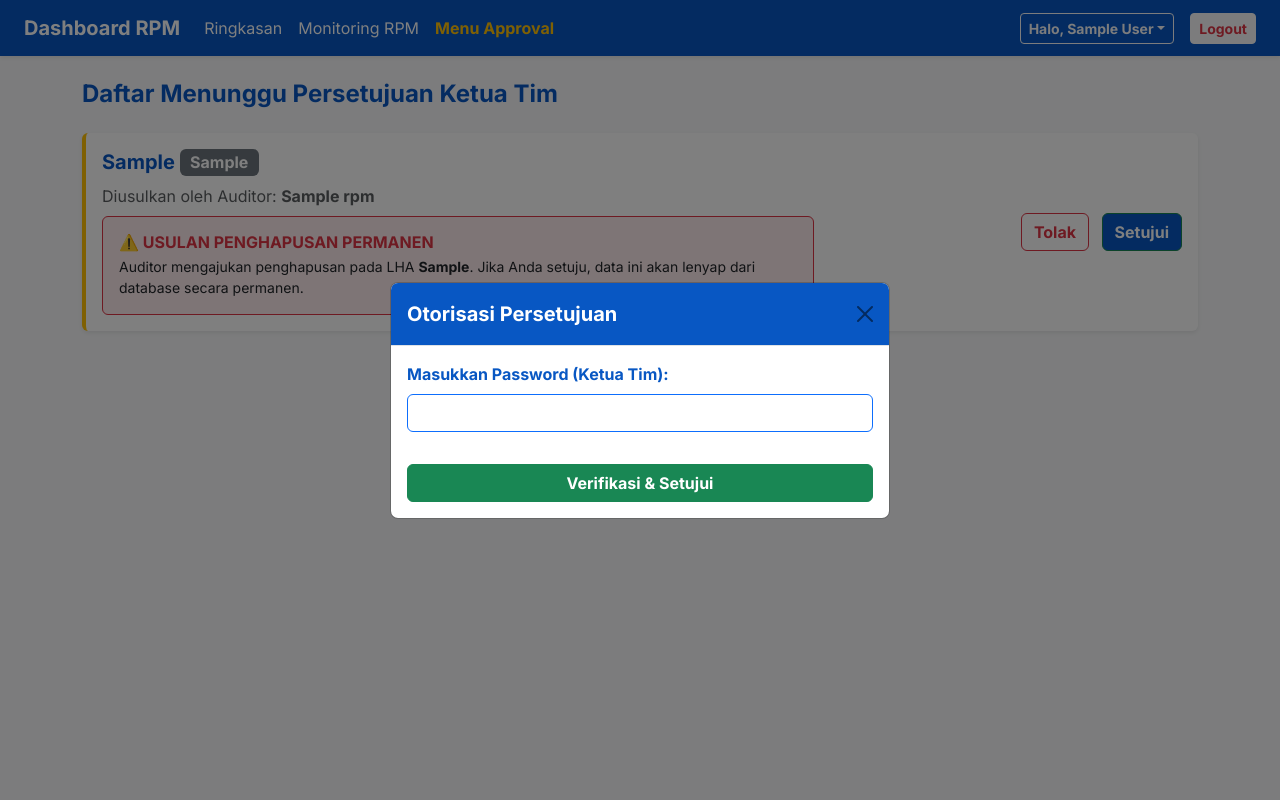
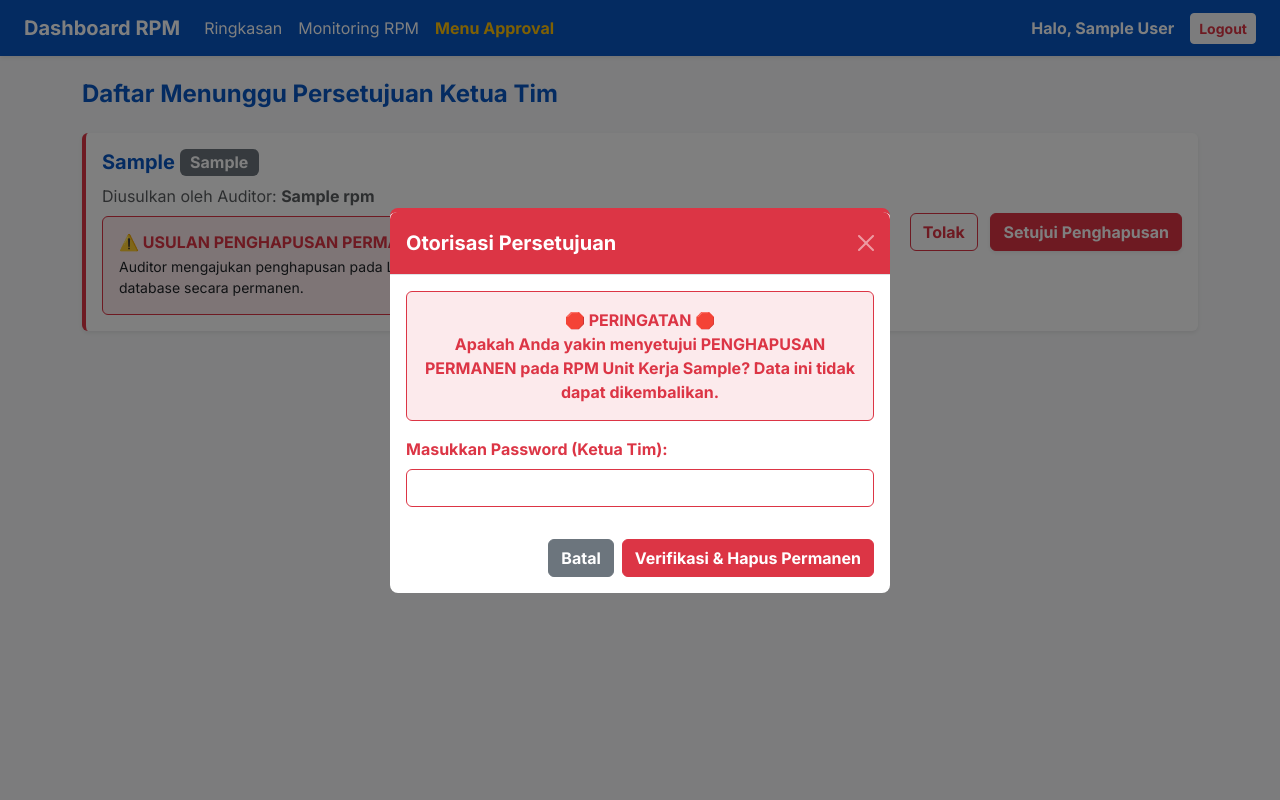
Before and after one commit to TasserFace/Dashboard-Audit-RPM, a Flask app: template templates/approval.html in a window 1280 px wide, after a click on "Setujui Penghapusan". Run offline with Flask 3, Linux system fonts and the light colour scheme; the template is opened without the code that fills it: values that come from a table or form of the project are taken from there, others are empty; the visitor is signed in with stand-in values (Sample User, id 1); tables that the repository leaves empty hold one stand-in row (values such as "Sample post").

Commit message:
Update approval.html

```diff
--- a/templates/approval.html
+++ b/templates/approval.html
@@ -19,13 +19,7 @@
                     <li class="nav-item"><a class="nav-link active fw-bold text-warning" href="/approval">Menu Approval</a></li>
                 </ul>
                 <div class="d-flex text-white align-items-center ms-auto">
-                    <!-- Dropdown Fitur Ganti WA -->
-                    <div class="dropdown me-3">
-                        <button class="btn btn-sm btn-outline-light dropdown-toggle fw-bold" type="button" data-bs-toggle="dropdown">Halo, {{ session['nama_lengkap'] }}</button>
-                        <ul class="dropdown-menu dropdown-menu-end shadow-sm">
-                            <li><a class="dropdown-item fw-bold text-nusantara" href="#" data-bs-toggle="modal" data-bs-target="#modalUpdateWA">📱 Ganti No. WA</a></li>
-                        </ul>
-                    </div>
+                    <span class="me-3 fw-bold">Halo, {{ session['nama_lengkap'] }}</span>
                     <a href="/logout" class="btn btn-sm btn-light text-danger fw-bold">Logout</a>
                 </div>
             </div>
@@ -39,14 +33,14 @@
         {% endwith %}
 
         {% for item in usulan %}
-        <div class="card shadow-sm mb-3 border-0 border-start border-4 border-warning">
+        <div class="card shadow-sm mb-3 border-0 border-start border-4 {% if item.usulan_status == 'HAPUS' %}border-danger{% else %}border-warning{% endif %}">
             <div class="card-body">
                 <div class="row align-items-center">
                     <div class="col-md-8">
                         <h5 class="fw-bold text-nusantara">{{ item.unit_kerja }} <span class="badge bg-secondary fs-6">{{ item.jenis_audit }}</span></h5>
                         <p class="mb-1 text-muted">Diusulkan oleh Auditor: <strong>{{ item.nama_auditor }}</strong></p>
 
-                        <!-- Langkah 5: LOGIKA DETEKSI USULAN HAPUS ATAU EDIT BIASA -->
+                        <!-- DETEKSI USULAN HAPUS ATAU EDIT BIASA -->
                         {% if item.usulan_status == 'HAPUS' %}
                         <div class="bg-danger bg-opacity-10 p-3 rounded mt-2 border border-danger">
                             <h6 class="text-danger fw-bold mb-1">⚠️ USULAN PENGHAPUSAN PERMANEN</h6>
@@ -77,24 +71,51 @@
                             <input type="hidden" name="password_otorisasi" value="tolak_sementara">
                             <button type="submit" class="btn btn-outline-danger fw-bold me-2">Tolak</button>
                         </form>
-                        <button class="btn btn-success fw-bold bg-nusantara" data-bs-toggle="modal" data-bs-target="#modalApprove{{ item.id }}">Setujui</button>
+
+                        <!-- Tombol Pemicu Modal (Berubah Merah Jika Hapus) -->
+                        {% if item.usulan_status == 'HAPUS' %}
+                        <button class="btn btn-danger fw-bold shadow-sm" data-bs-toggle="modal" data-bs-target="#modalApprove{{ item.id }}">Setujui Penghapusan</button>
+                        {% else %}
+                        <button class="btn btn-success fw-bold bg-nusantara shadow-sm" data-bs-toggle="modal" data-bs-target="#modalApprove{{ item.id }}">Setujui</button>
+                        {% endif %}
                     </div>
                 </div>
             </div>
         </div>
 
-        <!-- Modal Otorisasi Password Ketua Tim -->
+        <!-- MODAL OTORISASI PERSETUJUAN (DINAMIS) -->
         <div class="modal fade" id="modalApprove{{ item.id }}" tabindex="-1">
             <div class="modal-dialog modal-dialog-centered">
-                <div class="modal-content">
-                    <div class="modal-header bg-nusantara text-white"><h5 class="modal-title fw-bold">Otorisasi Persetujuan</h5><button type="button" class="btn-close" data-bs-dismiss="modal"></button></div>
+                <!-- Jika usulan hapus, border modal jadi merah -->
+                <div class="modal-content border-0 {% if item.usulan_status == 'HAPUS' %}border-top border-4 border-danger{% endif %}">
+
+                    <div class="modal-header {% if item.usulan_status == 'HAPUS' %}bg-danger{% else %}bg-nusantara{% endif %} text-white">
+                        <h5 class="modal-title fw-bold">Otorisasi Persetujuan</h5>
+                        <button type="button" class="btn-close btn-close-white" data-bs-dismiss="modal"></button>
+                    </div>
+
                     <form action="/process_approval/{{ item.id }}" method="POST">
-                        <div class="modal-body">
+                        <div class="modal-body text-start">
                             <input type="hidden" name="action" value="terima">
-                            <label class="fw-bold text-nusantara">Masukkan Password (Ketua Tim):</label>
-                            <input type="password" class="form-control border-primary mt-2" name="password_otorisasi" required>
+
+                            <!-- Peringatan Khusus untuk Penghapusan -->
+                            {% if item.usulan_status == 'HAPUS' %}
+                            <div class="alert alert-danger bg-danger bg-opacity-10 text-danger border-danger fw-bold text-center px-2 py-3 mb-3">
+                                🛑 PERINGATAN 🛑<br>Apakah Anda yakin menyetujui PENGHAPUSAN PERMANEN pada RPM Unit Kerja {{ item.unit_kerja }}? Data ini tidak dapat dikembalikan.
+                            </div>
+                            {% endif %}
+
+                            <label class="fw-bold {% if item.usulan_status == 'HAPUS' %}text-danger{% else %}text-nusantara{% endif %}">
+                                Masukkan Password (Ketua Tim):
+                            </label>
+                            <input type="password" class="form-control {% if item.usulan_status == 'HAPUS' %}border-danger{% else %}border-primary{% endif %} mt-2" name="password_otorisasi" required>
                         </div>
-                        <div class="modal-footer border-0"><button type="submit" class="btn btn-success fw-bold w-100">Verifikasi & Setujui</button></div>
+                        <div class="modal-footer border-0">
+                            <button type="button" class="btn btn-secondary fw-bold" data-bs-dismiss="modal">Batal</button>
+                            <button type="submit" class="btn {% if item.usulan_status == 'HAPUS' %}btn-danger{% else %}btn-success{% endif %} fw-bold">
+                                {% if item.usulan_status == 'HAPUS' %}Verifikasi & Hapus Permanen{% else %}Verifikasi & Setujui{% endif %}
+                            </button>
+                        </div>
                     </form>
                 </div>
             </div>
@@ -104,30 +125,6 @@
         {% endfor %}
     </div>
 
-    <!-- MODAL GANTI NOMOR WA -->
-    <div class="modal fade" id="modalUpdateWA" tabindex="-1">
-      <div class="modal-dialog modal-dialog-centered">
-        <div class="modal-content border-0 border-top border-4 border-success">
-          <div class="modal-header bg-success text-white">
-            <h5 class="modal-title fw-bold">📱 Perbarui Nomor WhatsApp</h5>
-            <button type="button" class="btn-close btn-close-white" data-bs-dismiss="modal"></button>
-          </div>
-          <form action="/update_wa" method="POST">
-              <div class="modal-body text-start">
-                <p class="text-dark small">Pastikan nomor WA aktif untuk menerima notifikasi.</p>
-                <label class="fw-bold text-success mt-2">Nomor WA Baru:</label>
-                <input type="text" class="form-control border-success mt-1 mb-3" name="new_wa" required>
-                <label class="fw-bold text-danger">Otorisasi (Password Anda):</label>
-                <input type="password" class="form-control border-danger mt-1" name="password_otorisasi" required>
-              </div>
-              <div class="modal-footer border-0">
-                <button type="submit" class="btn btn-success fw-bold w-100">Simpan Perubahan</button>
-              </div>
-          </form>
-        </div>
-      </div>
-    </div>
-
     <script src="https://cdn.jsdelivr.net/npm/bootstrap@5.3.0/dist/js/bootstrap.bundle.min.js"></script>
 </body>
 </html>
```
